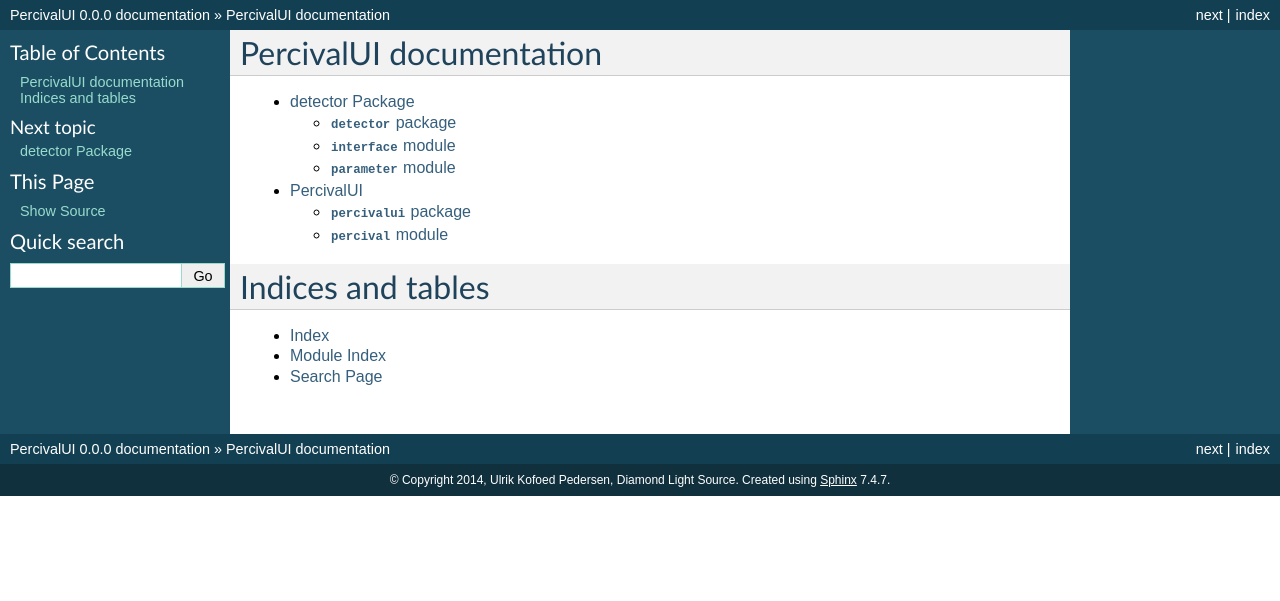
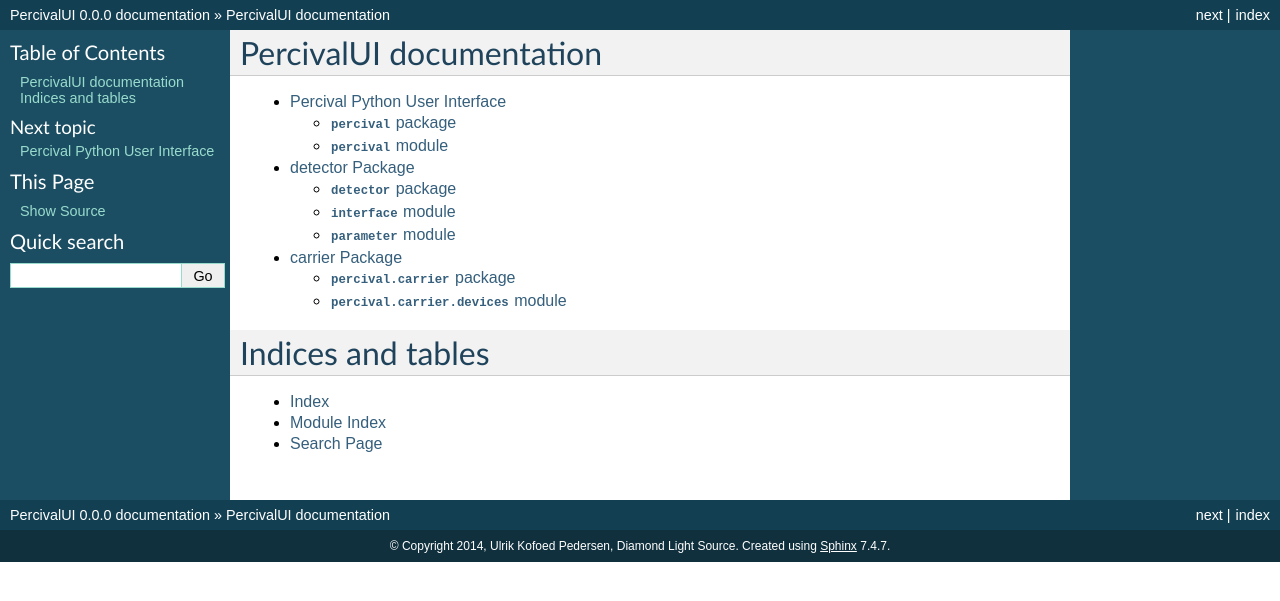
Before and after one commit to thirono/percivalui, a Sphinx documentation site: the page built from docs/index.rst, in a window 1280 px wide. Shown: the top 601 px of the page. Built offline with Sphinx 7.4.7, drawn with Linux system fonts in a browser that asks for light colours.

Commit message:
Updating docs to new python package structure

```diff
--- /dev/null
+++ b/docs/carrier.rst
@@ -0,0 +1,34 @@
+carrier Package
+================
+
+:mod:`percival.carrier` package
+-----------------------
+
+.. automodule:: percival.carrier
+
+
+
+:mod:`percival.carrier.devices` module
+-----------------------
+
+.. automodule:: percival.carrier.devices
+
+    :class:`IDeviceSettings` interface
+    --------------------------------------
+    .. autoclass:: percival.carrier.devices.IDeviceSettings
+        :members:
+        :show-inheritance:
+
+    :class:`DeviceSettings` base class
+    --------------------------------------
+    .. autoclass:: percival.carrier.devices.DeviceSettings
+        :members:
+        :show-inheritance:
+
+
+
+    :class:`MapField`
+    --------------------------------------
+    .. autoclass:: percival.carrier.devices.MapField
+        :members:
+        :show-inheritance:
--- a/docs/index.rst
+++ b/docs/index.rst
@@ -9,8 +9,9 @@
 .. toctree::
    :maxdepth: 4
 
+   percival
    detector
-   percivalui
+   carrier
 
 
 Indices and tables
--- a/docs/percivalui.rst
+++ b/docs/percival.rst
@@ -1,5 +1,5 @@
-PercivalUI
-==========
+Percival Python User Interface
+==============================
 
 The Percival User Interface consist of a number of python classes which can be used
 to control and read out data from the Percival detector system.
@@ -8,10 +8,10 @@
 in interactive python sessions where users directly call the relevant
 functions to control the system. In fact this use-case is recommended to begin with.
 
-:mod:`percivalui` package
+:mod:`percival` package
 -------------------------
 
-.. automodule:: percivalui
+.. automodule:: percival
     :members:
     :undoc-members:
     :show-inheritance:
@@ -19,7 +19,7 @@
 :mod:`percival` module
 ----------------------
 
-.. automodule:: percivalui.percival
+.. automodule:: percival.percivalui
     :members:
     :undoc-members:
     :show-inheritance:
```
